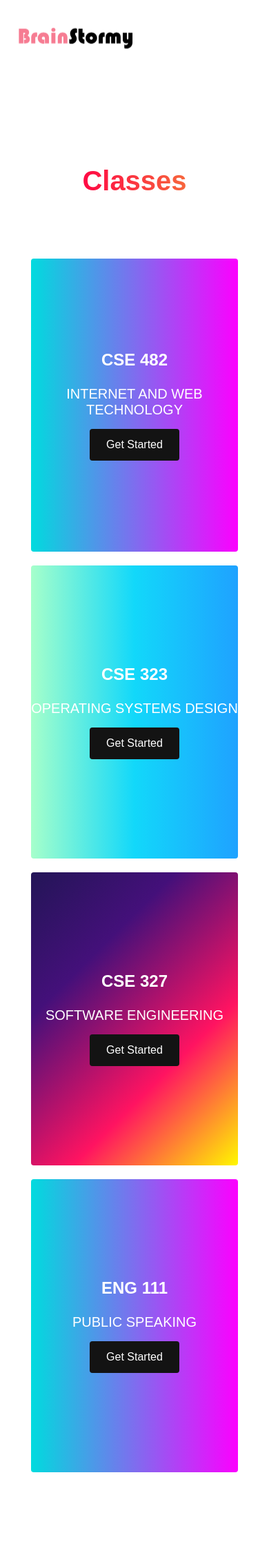
After one commit to masrufjaman/Online-Learning-Management-System, a PHP site: page /templates/students/dashboard.php in a window 390 px wide. The commit adds this page. Shown: the top 2255 px of the page at 69% size. Run offline with PHP 8.4, Linux system fonts and the light colour scheme; some libraries are stand-ins or nearby versions.

Commit message:
created dashboard

```diff
--- a/templates/home.php
+++ b/templates/home.php
@@ -51,6 +51,7 @@
             <li><a href="#offer">OFFER</a></li>
             <li><a href="#contact">CONTACT</a></li>
             <li><a href="templates/admin/dashboard.php">ADMIN PANEL</a></li>
+            <li><a href="templates/students/dashboard.php">CLASSROOM</a></li>
         </ul>
     </nav>
     <!-- Navbar menu image -->
--- /dev/null
+++ b/templates/students/dashboard.php
@@ -0,0 +1,68 @@
+<!DOCTYPE html>
+<html lang="en">
+  <head>
+    <meta charset="UTF-8" />
+    <meta http-equiv="X-UA-Compatible" content="IE=edge" />
+    <meta name="viewport" content="width=device-width, initial-scale=1.0" />
+    <title>BRAINSTORMY</title>
+    <!-- CSS Link -->
+    <link rel="stylesheet" href="styles/style.css"/>
+    <script src="https://kit.fontawesome.com/c7c0e3b23f.js" crossorigin="anonymous"></script>
+  </head>
+  <body>
+    <!--Navbar Section-->
+    <nav class="navbar">
+      <div class="navbar__container">
+        <a href="#home" id="navbar__logo"><img src="assets/img/logo.png" alt="logo" class="logo" /></a>
+        <div class="navbar__toggle" id="mobile-menu">
+          <span class="bar"></span> <span class="bar"></span>
+          <span class="bar"></span>
+        </div>
+        <ul class="navbar__menu">
+          <li class="navbar__item">
+            <a href="/index.php" class="navbar__links" id="home-page">Home</a>
+          </li>
+          <li class="navbar__item">
+            <a href="#services" class="navbar__links" id="services-page"
+              >Classes</a
+            >
+          </li>
+          <li class="navbar__btn">
+            <a href="#join-class" class="button" id="join-class">Join Class</a>
+          </li>
+        </ul>
+      </div>
+    </nav>
+
+    <div class="services" id="services">
+      <h1>Classes</h1>
+      <div class="services__wrapper">
+        <div class="services__card">
+          <h2>CSE 482</h2>
+          <p>INTERNET AND WEB TECHNOLOGY</p>
+          <div class="services__btn"><button>Get Started</button></div>
+        </div>
+        <div class="services__card">
+          <h2>CSE 323</h2>
+          <p>OPERATING SYSTEMS DESIGN</p>
+          <div class="services__btn"><button>Get Started</button></div>
+        </div>
+        <div class="services__card">
+          <h2>CSE 327</h2>
+          <p>SOFTWARE ENGINEERING</p>
+          <div class="services__btn"><button>Get Started</button></div>
+        </div>
+        <div class="services__card">
+          <h2>ENG 111</h2>
+          <p>PUBLIC SPEAKING</p>
+          <div class="services__btn"><button>Get Started</button></div>
+        </div>
+      </div>
+    </div>
+
+    <!-- 1:46:18 Adding Javascript Smooth Scroll -->
+
+    <!-- JS links -->
+    <script src="js/app.js"></script>
+  </body>
+</html>
--- /dev/null
+++ b/templates/students/js/app.js
@@ -0,0 +1,10 @@
+const menu = document.querySelector('#mobile-menu');
+const menuLinks = document.querySelector('.navbar__menu');
+
+// Display Mobile Menu
+const mobileMenu = () => {
+    menu.classList.toggle('is-active');
+    menuLinks.classList.toggle('active');
+};
+
+menu.addEventListener('click', mobileMenu);
--- /dev/null
+++ b/templates/students/styles/style.css
@@ -0,0 +1,315 @@
+/* 11:34 Styling our Navbar Start - @shadia_kabir */
+/*--navbar css--*/
+* {
+    box-sizing: border-box;
+    margin: 0;
+    padding: 0;
+    font-family: "Kumbh Sans", sans-serif;
+    scroll-behavior: smooth;
+  }
+
+  .navbar {
+    height: 80px;
+    display: flex;
+    justify-content: center;
+    align-items: center;
+    font-size: 1.2rem;
+    position: sticky;
+    top: 0;
+    z-index: 999;
+  }
+
+  .navbar__container {
+    display: flex;
+    justify-content: space-between;
+    height: 80px;
+    z-index: 1;
+    width: 100%;
+    max-width: 1300px;
+    margin: 0 auto;
+    padding: 0 50px;
+  }
+  .navbar__container .logo {
+    margin-top: 30px;
+    width: 170px;
+  }
+  #navbar__logo {
+    background-color: #ff8177;
+    background-image: linear-gradient(to top, #ff0844 0%, #ffb199 100%);
+    background-size: 100%;
+    -webkit-background-clip: text;
+    -moz-background-clip: text;
+    -webkit-text-fill-color: transparent;
+    -moz-text-fill-color: transparent;
+    display: flex;
+    align-items: center;
+    cursor: pointer;
+    text-decoration: none;
+    font-size: 2rem;
+  }
+
+  .navbar__menu {
+    display: flex;
+    align-items: center;
+    list-style: none;
+  }
+
+  .navbar__item {
+    height: 80px;
+  }
+
+  .navbar__links {
+    color: #131313;
+    display: flex;
+    align-items: center;
+    justify-content: center;
+    width: 125px;
+    text-decoration: none;
+    height: 100%;
+    transition: all 0.3s ease;
+  }
+
+  .navbar__btn {
+    display: flex;
+    justify-content: center;
+    align-items: center;
+    padding: 0 1rem;
+    width: 100%;
+  }
+
+  .button {
+    display: flex;
+    justify-content: center;
+    align-items: center;
+    text-decoration: none;
+    padding: 10px 20px;
+    height: 100%;
+    width: 100%;
+    border: none;
+    outline: none;
+    border-radius: 4px;
+    background: #833ab4;
+    background: -webkit-linear-gradient(to right, #fcb045, #fd1d1d, #833ab4);
+    background: linear-gradient(to right, #fcb045, #fd1d1d, #833ab4);
+    color: #fff;
+    transition: all 0.3s ease;
+  }
+
+  .navbar__links:hover {
+    color: #9518fc;
+    transition: all 0.3s ease;
+  }
+
+  @media screen and (max-width: 960px) {
+    .navbar__container {
+      display: flex;
+      justify-content: space-between;
+      height: 80px;
+      z-index: 1;
+      width: 100%;
+      max-width: 1300px;
+      padding: 0;
+    }
+
+    .navbar__menu {
+      display: grid;
+      grid-template-columns: auto;
+      margin: 0;
+      width: 100%;
+      position: absolute;
+      top: -1000px;
+      opacity: 1;
+      transition: all 0.5s ease;
+      z-index: -1;
+    }
+
+    .navbar__menu.active {
+      background: #131313;
+      top: 100%;
+      opacity: 1;
+      transition: all 0.5s ease;
+      z-index: 99;
+      height: 60vh;
+      font-size: 1.6rem;
+    }
+
+    #navbar__logo {
+      padding-left: 25px;
+    }
+
+    .navbar__toggle .bar {
+      width: 25px;
+      height: 3px;
+      margin: 5px auto;
+      transition: all 0.3s ease-in-out;
+      background: #fff;
+    }
+
+    .navbar__item {
+      width: 100%;
+    }
+
+    .navbar__links {
+      text-align: center;
+      padding: 2rem;
+      width: 100%;
+      display: table;
+    }
+
+    .navbar__btn {
+      padding-bottom: 2rem;
+    }
+
+    .button {
+      display: flex;
+      justify-content: center;
+      align-items: center;
+      width: 80%;
+      height: 80px;
+      margin: 0;
+    }
+
+    #mobile-menu {
+      position: absolute;
+      top: 20%;
+      right: 5%;
+      transform: translate(5%, 20%);
+    }
+
+    .navbar__toggle .bar {
+      display: block;
+      cursor: pointer;
+    }
+
+    #mobile-menu.is-active .bar:nth-child(2) {
+      opacity: 0;
+    }
+
+    #mobile-menu.is-active .bar:nth-child(1) {
+      transform: translateY(8px) rotate(45deg);
+    }
+
+    #mobile-menu.is-active .bar:nth-child(3) {
+      transform: translateY(-8px) rotate(-45deg);
+    }
+  }
+  /* Styling our Navbar End - @shadia_kabir */
+
+  /* Styling Services Section Start-Shadia Kabir*/
+  .services {
+    display: flex;
+    flex-direction: column;
+    justify-content: center;
+    align-items: center;
+    height: 100%;
+    padding: 10rem 0;
+  }
+
+  .services h1 {
+    background-color: #ff8177;
+    background-image: linear-gradient(to right, #ff0844 0%, #f7673c 100%);
+    background-size: 100%;
+    -webkit-background-clip: text;
+    -moz-background-clip: text;
+    -webkit-text-fill-color: transparent;
+    -moz-text-fill-color: transparent;
+    margin-bottom: 5rem;
+    font-size: 2.5rem;
+  }
+
+  .services__wrapper {
+    display: grid;
+    grid-template-columns: 1fr 1fr 1fr 1fr;
+    grid-template-rows: 1fr;
+  }
+
+  .services__card {
+    margin: 10px;
+    height: 425px;
+    width: 300px;
+    border-radius: 4px;
+    display: flex;
+    flex-direction: column;
+    justify-content: center;
+    color: #fff;
+    background-image: linear-gradient(to right, #00dbde 0%, #fc00ff 100%);
+    transition: 0.3s ease-in;
+  }
+
+  .services__card:nth-child(2) {
+    background: #1fa2ff; /* fallback for old browsers */
+    background: -webkit-linear-gradient(
+      to right,
+      #a6ffcb,
+      #12d8fa,
+      #1fa2ff
+    ); /* Chrome 10-25, Safari 5.1-6 */
+    background: linear-gradient(
+      to right,
+      #a6ffcb,
+      #12d8fa,
+      #1fa2ff
+    ); /* W3C, IE 10+/ Edge, Firefox 16+, Chrome 26+, Opera 12+, Safari 7+ */
+  }
+
+  .services__card:nth-child(3) {
+    background-image: linear-gradient(
+      -225deg,
+      #231557 0%,
+      #44107a 29%,
+      #ff1361 67%,
+      #fff800 100%
+    );
+  }
+
+  .services__card h2 {
+    text-align: center;
+  }
+
+  .services__card p {
+    text-align: center;
+    margin-top: 24px;
+    font-size: 20px;
+  }
+
+  .services__btn {
+    display: flex;
+    justify-content: center;
+    margin-top: 16px;
+  }
+
+  .services__card button {
+    color: #fff;
+    padding: 14px 24px;
+    border: none;
+    outline: none;
+    border-radius: 4px;
+    background: #131313;
+    font-size: 1rem;
+  }
+
+  .services__card button:hover {
+    cursor: pointer;
+  }
+
+  .services__card:hover {
+    transform: scale(1.075);
+    transition: 0.3s ease-in;
+    cursor: pointer;
+  }
+
+  @media screen and (max-width: 1300px) {
+    .services__wrapper {
+      grid-template-columns: 1fr 1fr;
+    }
+  }
+
+  @media screen and (max-width: 768px) {
+    .services__wrapper {
+      grid-template-columns: 1fr;
+    }
+  }
+  /*styling Service section End-Shadia Kabir */
+
+  /* 1:37:14 Styling Footer Section Start - @shadia_kabir */
+  /* 4 Styling Footer Section End - @shadia_kabir */
```
